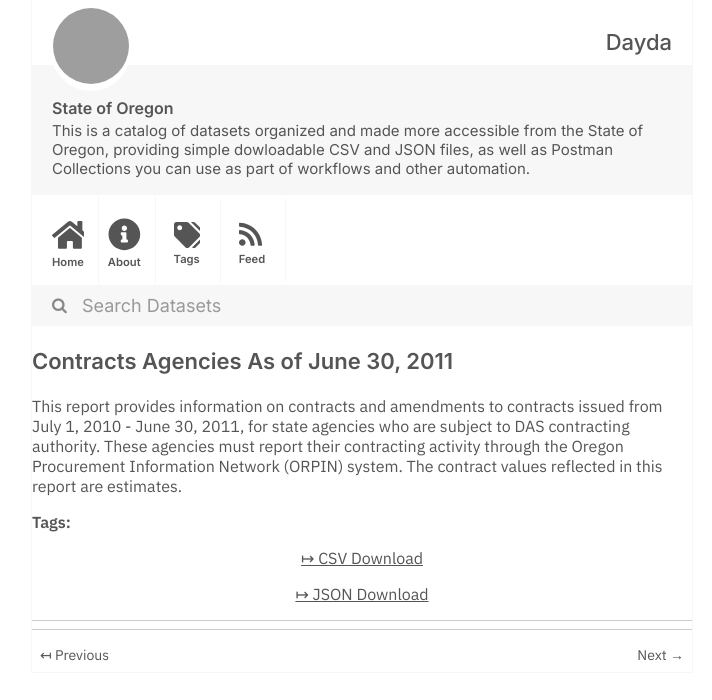
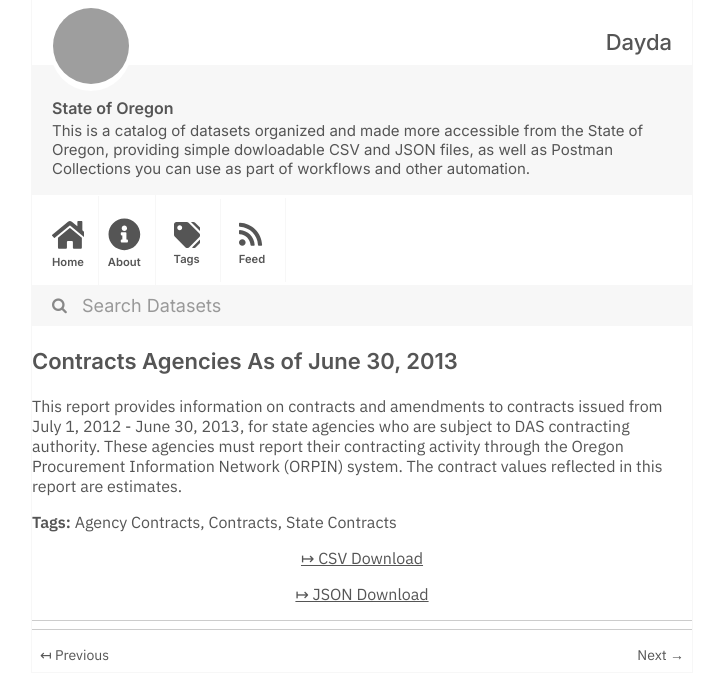
Before and after one commit to dayda-entities/state-of-oregon, a Jekyll site: the page built from _posts/2020-11-10-contracts-agencies-as-of-june-.md, in a window 1280 px wide, cut to the strip 0-700 px from the top of the page. Shown: the whole strip, without its empty margins (278-990 px from the left). Built offline with Jekyll 4.4.1, drawn with Linux system fonts in a browser that asks for light colours; grey boxes are pictures that could not be loaded.

```diff
--- a/_posts/2020-11-10-contracts-agencies-as-of-june-.md
+++ b/_posts/2020-11-10-contracts-agencies-as-of-june-.md
@@ -1,15 +1,18 @@
 ---
-title: 'Contracts Agencies As of June 30, 2011'
-created: '2020-11-10T17:22:16.075625'
-modified: '2020-11-10T17:22:16.075635'
+title: 'Contracts Agencies As of June 30, 2013'
+created: '2020-11-10T17:22:25.400531'
+modified: '2020-11-10T17:22:25.400543'
 state: active
 type: dataset
-tags: []
+tags:
+  - Agency Contracts
+  - Contracts
+  - State Contracts
 groups:
   - Local Government
-csv_url: 'https://data.oregon.gov/api/views/aeir-6y8c/rows.csv?accessType=DOWNLOAD'
-json_url: 'https://data.oregon.gov/api/views/aeir-6y8c/rows.json?accessType=DOWNLOAD'
+csv_url: 'https://data.oregon.gov/api/views/ef3h-wxwx/rows.csv?accessType=DOWNLOAD'
+json_url: 'https://data.oregon.gov/api/views/ef3h-wxwx/rows.json?accessType=DOWNLOAD'
 layout: post
 
 ---
-This report provides information on contracts and amendments to contracts issued from July 1, 2010 - June 30, 2011, for state agencies who are subject to DAS contracting authority. These agencies must report their contracting activity through the Oregon Procurement Information Network (ORPIN) system. The contract values reflected in this report are estimates.
+This report provides information on contracts and amendments to contracts issued from July 1, 2012 - June 30, 2013, for state agencies who are subject to DAS contracting authority. These agencies must report their contracting activity through the Oregon Procurement Information Network (ORPIN) system. The contract values reflected in this report are estimates.
```
